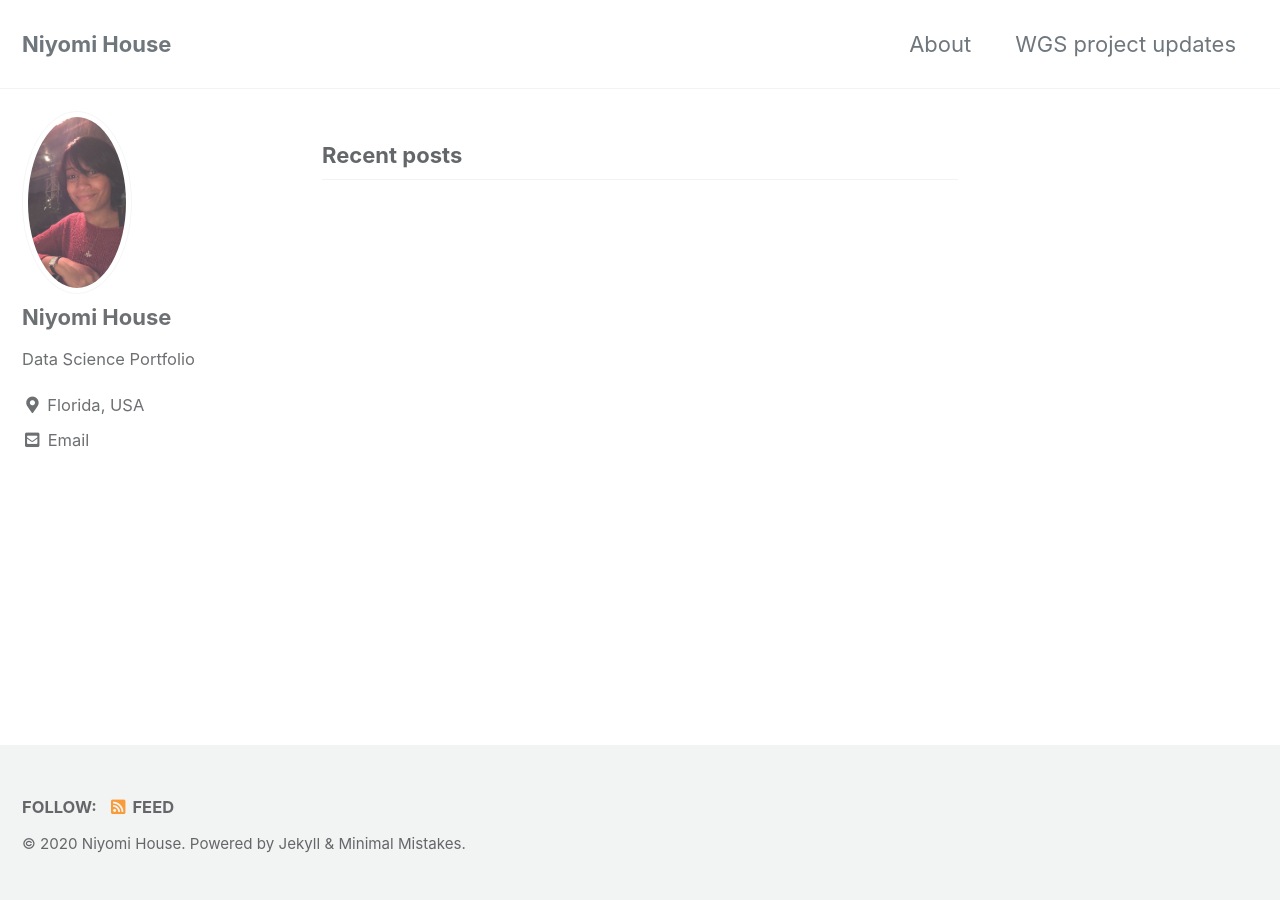
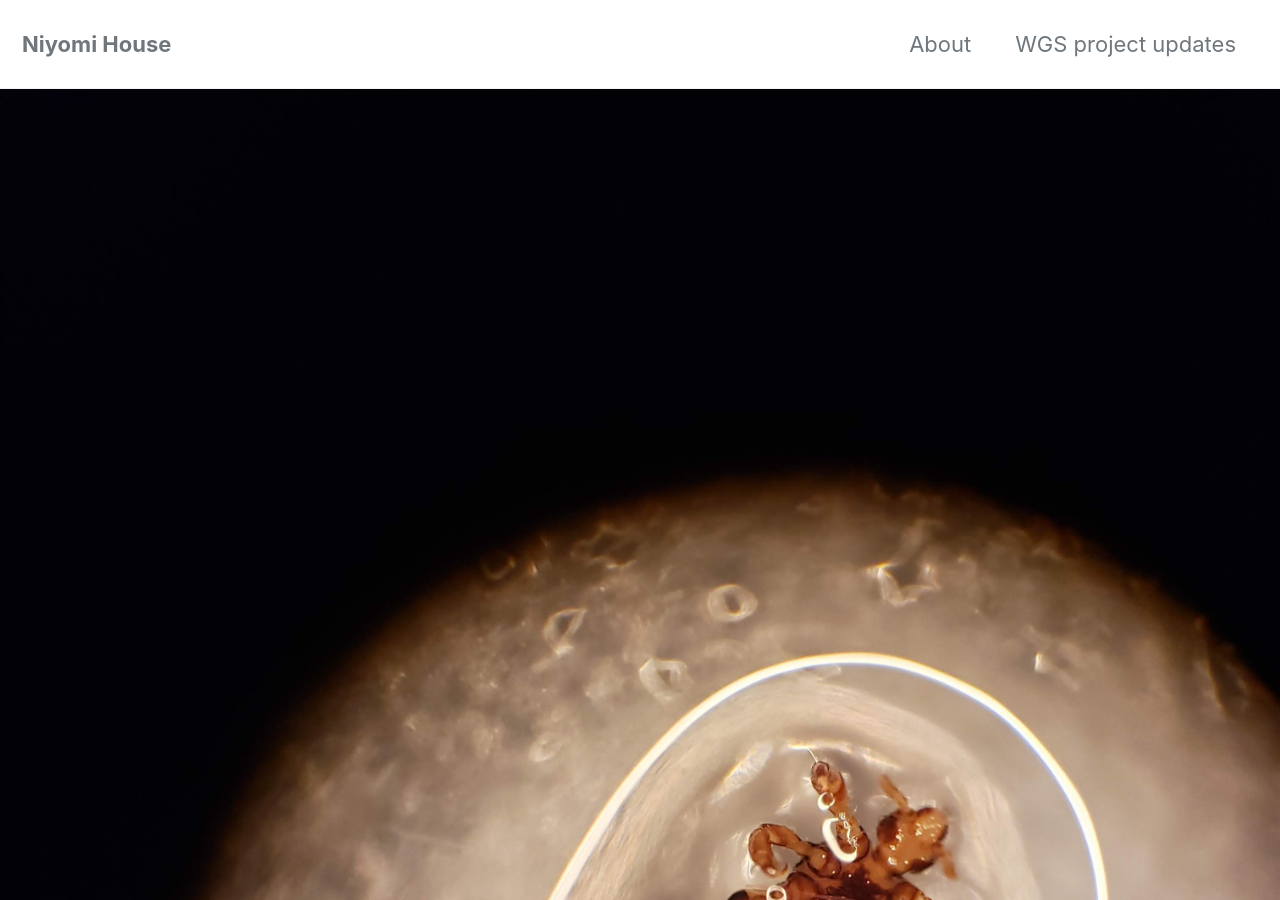
Before and after one commit to niyomiw/niyomiw.github.io, a Jekyll site: the page built from index.html, in a window 1280 px wide and 900 px high. Built offline with Jekyll 4.4.1, drawn with Linux system fonts in a browser that asks for light colours; cached includes are drawn as plain includes; the list of posts is cut into pages by our own code.

Commit message:
Update index.html

```diff
--- a/index.html
+++ b/index.html
@@ -1,4 +1,6 @@
 ---
 layout: home
 author_profile: true
+header:
+ image: "/images/louse1.jpg"
 ---
```
